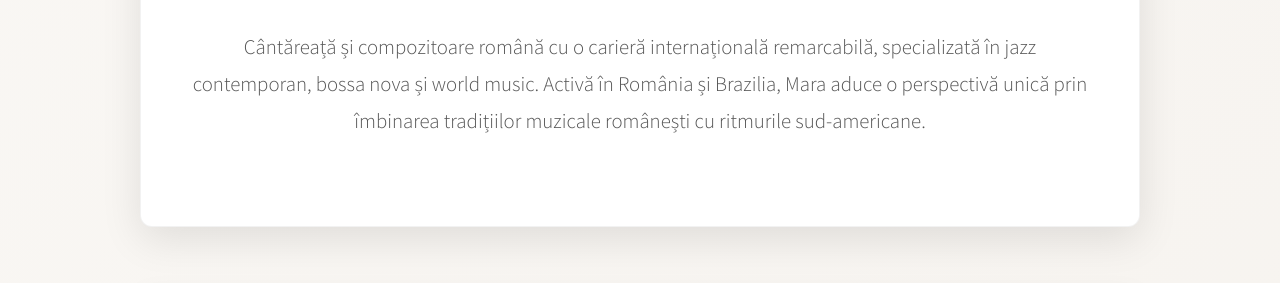
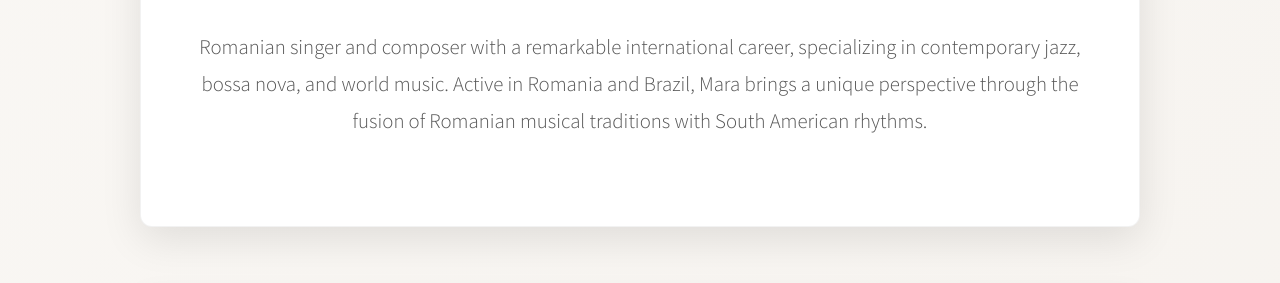
Before and after one commit to vladberindei/marahalunga, a plain HTML site: page index.html in a window 1280 px wide. Shown: the part 845-1128 px from the top of the page. Drawn offline with nearby package versions, Linux system fonts and the light colour scheme; a web font is replaced by a local one.

```diff
--- a/index.html
+++ b/index.html
@@ -30,7 +30,7 @@
         <section class="hero" id="home">
             <div class="hero-content">
                 <h2>Mara Halunga</h2>
-                <p>Cântăreață și compozitoare română cu o carieră internațională remarcabilă, specializată în jazz contemporan, bossa nova și world music. Activă în România și Brazilia, Mara aduce o perspectivă unică prin îmbinarea tradițiilor muzicale românești cu ritmurile sud-americane.</p>
+                <p>Romanian singer and composer with a remarkable international career, specializing in contemporary jazz, bossa nova, and world music. Active in Romania and Brazil, Mara brings a unique perspective through the fusion of Romanian musical traditions with South American rhythms.</p>
             </div>
         </section>
         <section id="about">
```
Also changed, not shown: index-ro.html (+1 -1 lines).
